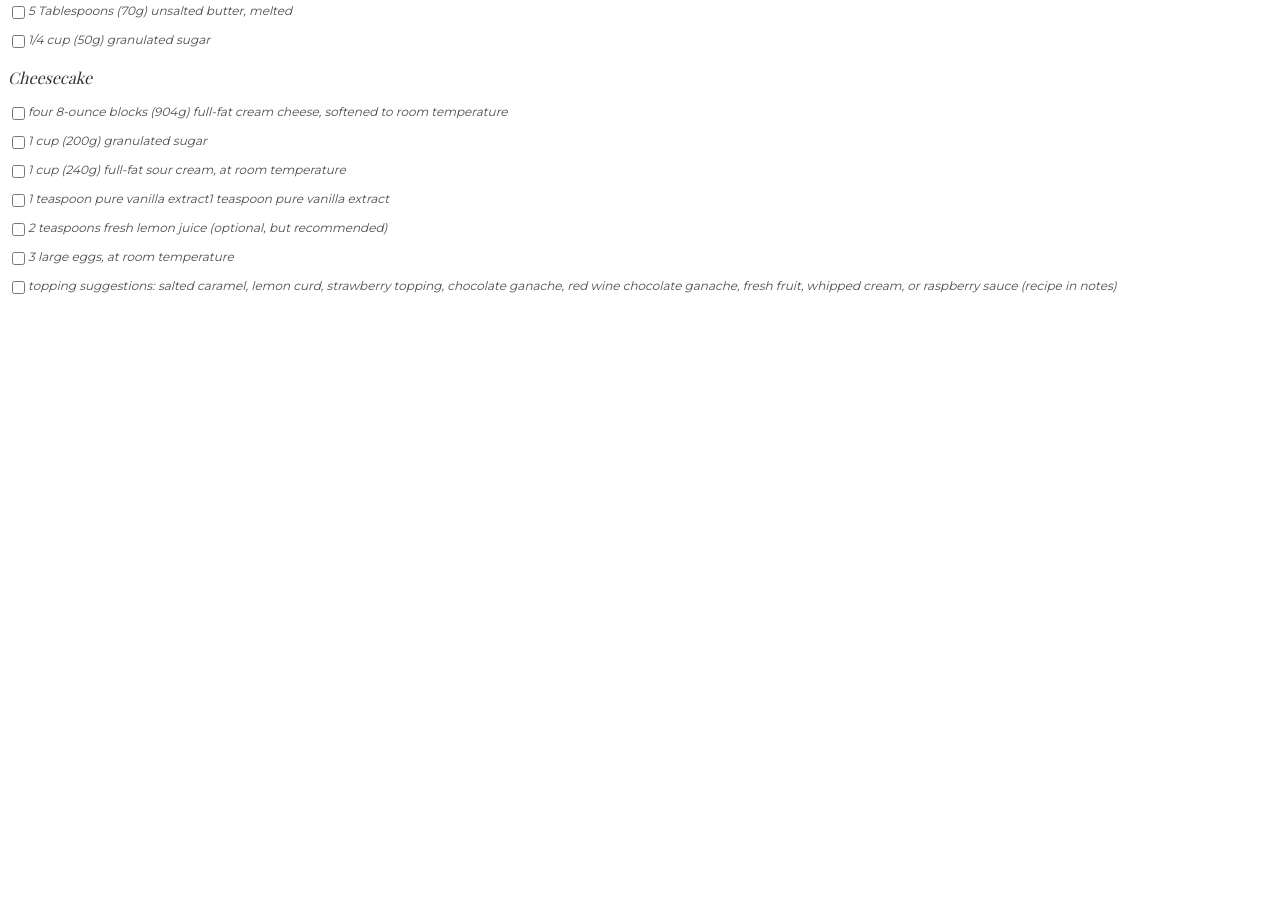
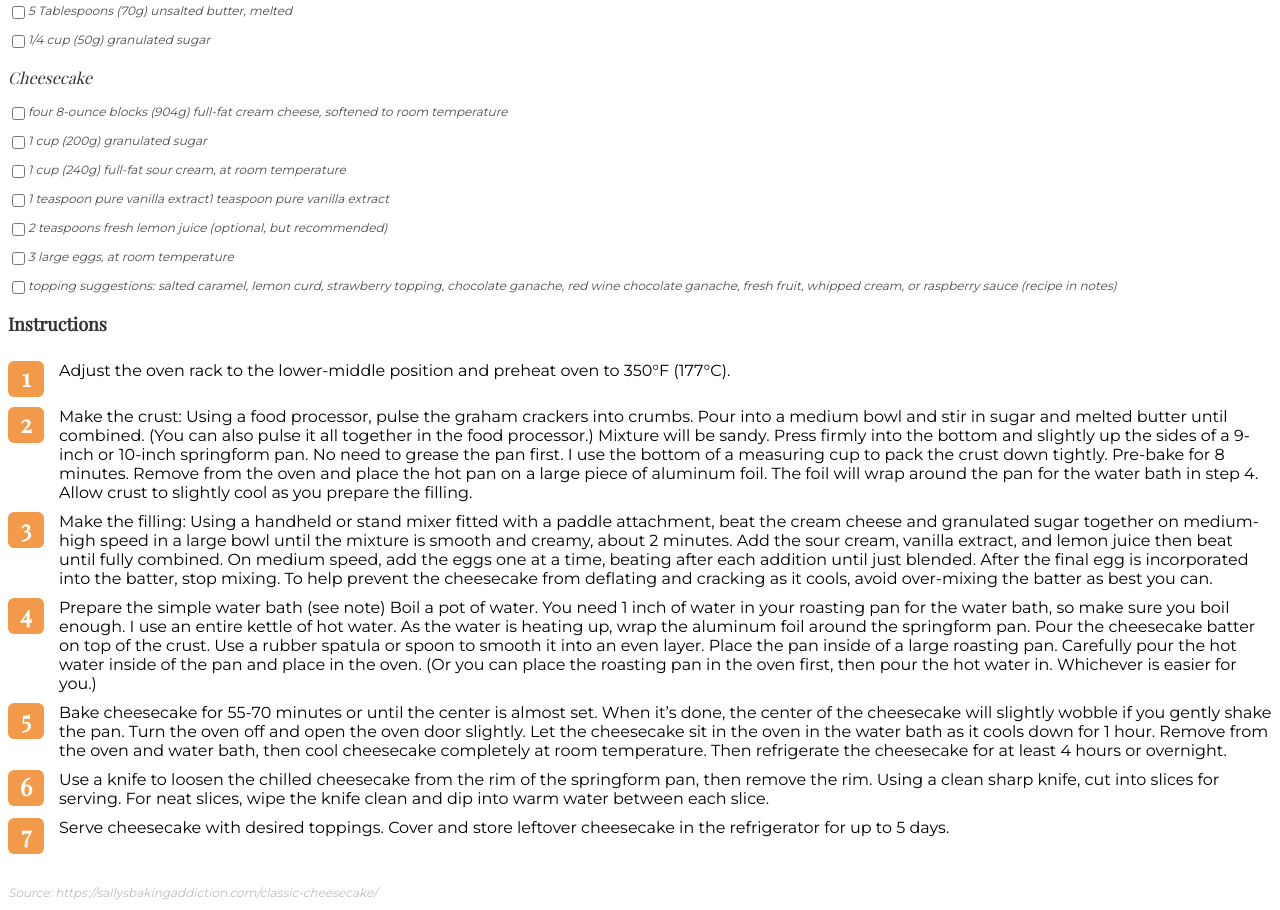
Before and after one commit to Edel-blk/recipe-page, a plain HTML site: page index.html in a window 1280 px wide. Shown: the part 933-1843 px from the top of the page. Before the commit the page ends 1238 px from the top, so only its background shows below. Drawn offline with nearby package versions, Linux system fonts and the light colour scheme.

Commit message:
anexo de instruccions

```diff
--- a/index.html
+++ b/index.html
@@ -203,6 +203,86 @@
           </div>
         </div>
       </div>
+
+      <div class="instructions">
+        <h2>
+          Instructions
+        </h2>
+
+        <div>
+          <div class="instructions-number">
+            1
+          </div>
+
+          <div class="instructions-text">
+            Adjust the oven rack to the lower-middle position and preheat oven to 350°F (177°C).
+          </div>
+        </div>
+
+        <div>
+          <div class="instructions-number">
+            2
+          </div>
+
+          <div class="instructions-text">
+            Make the crust: Using a food processor, pulse the graham crackers into crumbs. Pour into a medium bowl and stir in sugar and melted butter until combined. (You can also pulse it all together in the food processor.) Mixture will be sandy. Press firmly into the bottom and slightly up the sides of a 9-inch or 10-inch springform pan. No need to grease the pan first. I use the bottom of a measuring cup to pack the crust down tightly. Pre-bake for 8 minutes. Remove from the oven and place the hot pan on a large piece of aluminum foil. The foil will wrap around the pan for the water bath in step 4. Allow crust to slightly cool as you prepare the filling.
+          </div>
+        </div>
+
+        <div>
+          <div class="instructions-number">
+            3
+          </div>
+
+          <div class="instructions-text">
+            Make the filling: Using a handheld or stand mixer fitted with a paddle attachment, beat the cream cheese and granulated sugar together on medium-high speed in a large bowl until the mixture is smooth and creamy, about 2 minutes. Add the sour cream, vanilla extract, and lemon juice then beat until fully combined. On medium speed, add the eggs one at a time, beating after each addition until just blended. After the final egg is incorporated into the batter, stop mixing. To help prevent the cheesecake from deflating and cracking as it cools, avoid over-mixing the batter as best you can.
+          </div>
+        </div>
+
+        <div>
+          <div class="instructions-number">
+            4
+          </div>
+
+          <div class="instructions-text">
+            Prepare the simple water bath (see note) Boil a pot of water. You need 1 inch of water in your roasting pan for the water bath, so make sure you boil enough. I use an entire kettle of hot water. As the water is heating up, wrap the aluminum foil around the springform pan. Pour the cheesecake batter on top of the crust. Use a rubber spatula or spoon to smooth it into an even layer. Place the pan inside of a large roasting pan. Carefully pour the hot water inside of the pan and place in the oven. (Or you can place the roasting pan in the oven first, then pour the hot water in. Whichever is easier for you.)
+          </div>
+        </div>
+
+        <div>
+          <div class="instructions-number">
+            5
+          </div>
+
+          <div class="instructions-text">
+            Bake cheesecake for 55-70 minutes or until the center is almost set. When it’s done, the center of the cheesecake will slightly wobble if you gently shake the pan. Turn the oven off and open the oven door slightly. Let the cheesecake sit in the oven in the water bath as it cools down for 1 hour. Remove from the oven and water bath, then cool cheesecake completely at room temperature. Then refrigerate the cheesecake for at least 4 hours or overnight.
+          </div>
+        </div>
+
+        <div>
+          <div class="instructions-number">
+            6
+          </div>
+
+          <div class="instructions-text">
+            Use a knife to loosen the chilled cheesecake from the rim of the springform pan, then remove the rim. Using a clean sharp knife, cut into slices for serving. For neat slices, wipe the knife clean and dip into warm water between each slice.
+          </div>
+        </div>
+
+        <div>
+          <div class="instructions-number">
+            7
+          </div>
+
+          <div class="instructions-text">
+            Serve cheesecake with desired toppings. Cover and store leftover cheesecake in the refrigerator for up to 5 days.
+          </div>
+        </div>
+      </div>
+
+      <div class="source">
+        Source: https://sallysbakingaddiction.com/classic-cheesecake/
+      </div>
     </div>
   </body>
 </html>
--- a/style.css
+++ b/style.css
@@ -105,6 +105,49 @@ li {
   align-items: flex-start;
 }
 
+.instructions {
+  display: flex;
+  flex-direction: column;
+  gap: 10px;
+}
+
+.instructions div {
+  display: flex;
+  gap: 15px;
+}
+
+.instructions-number {
+  flex-shrink: 0;
+  justify-content: center;
+  width: 36px;
+  height: 36px;
+  border-radius: 6px;
+  background: var(--orange, #F2994A);
+  color: #FFF;
+  font-family: Playfair Display;
+  font-size: 24px;
+  font-weight: 700;
+}
+
+.instructions-text {
+  color: #000;
+  font-family: Montserrat;
+  font-size: 16px;
+  font-style: normal;
+  font-weight: 400;
+  line-height: normal;
+}
+
+.source {
+  color: var(--gray-4, #BDBDBD);
+  font-family: Montserrat;
+  font-size: 12px;
+  font-style: italic;
+  font-weight: 400;
+  line-height: 150%;
+  margin-top: 30px;
+}
+
 .material-icons {
 
 }
```
